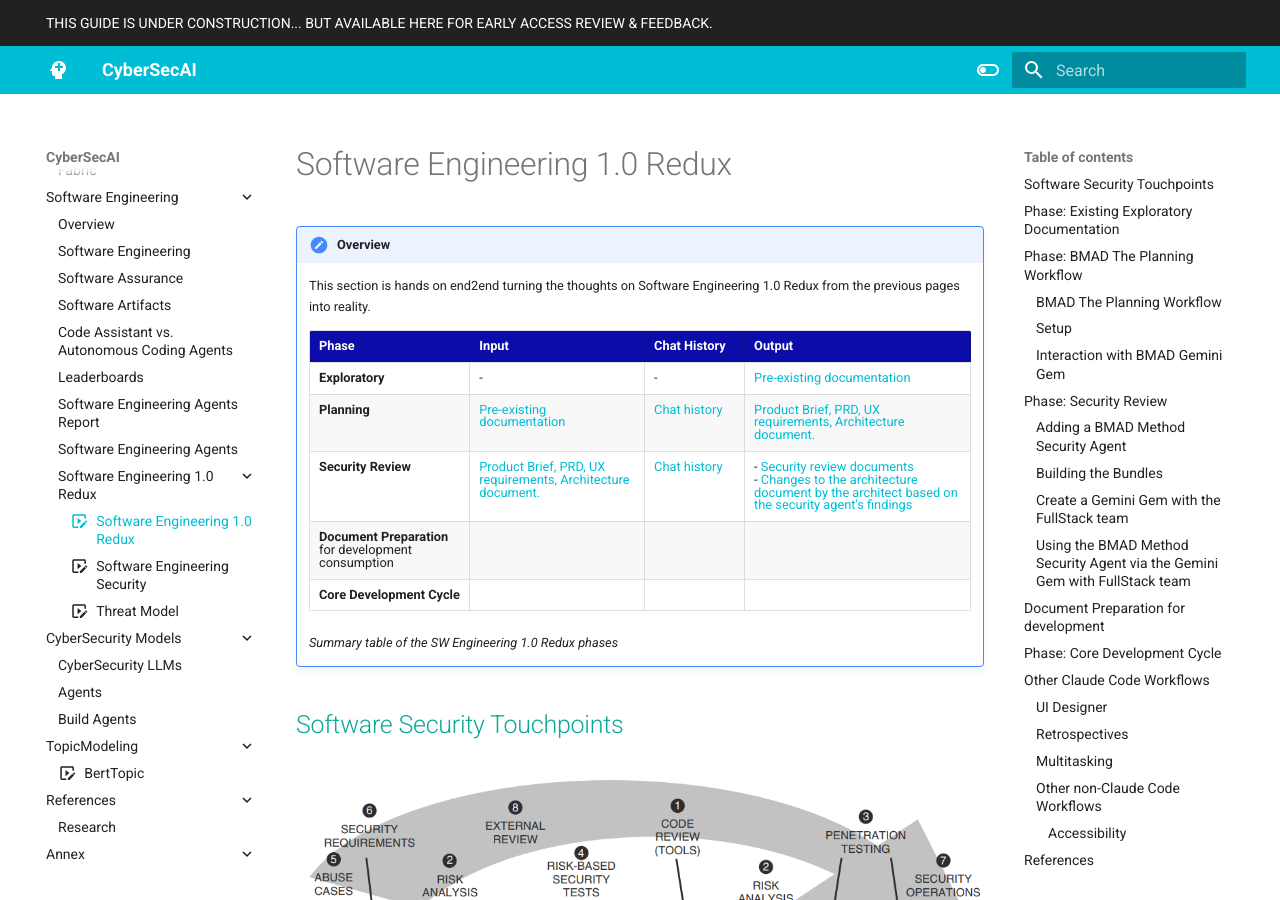
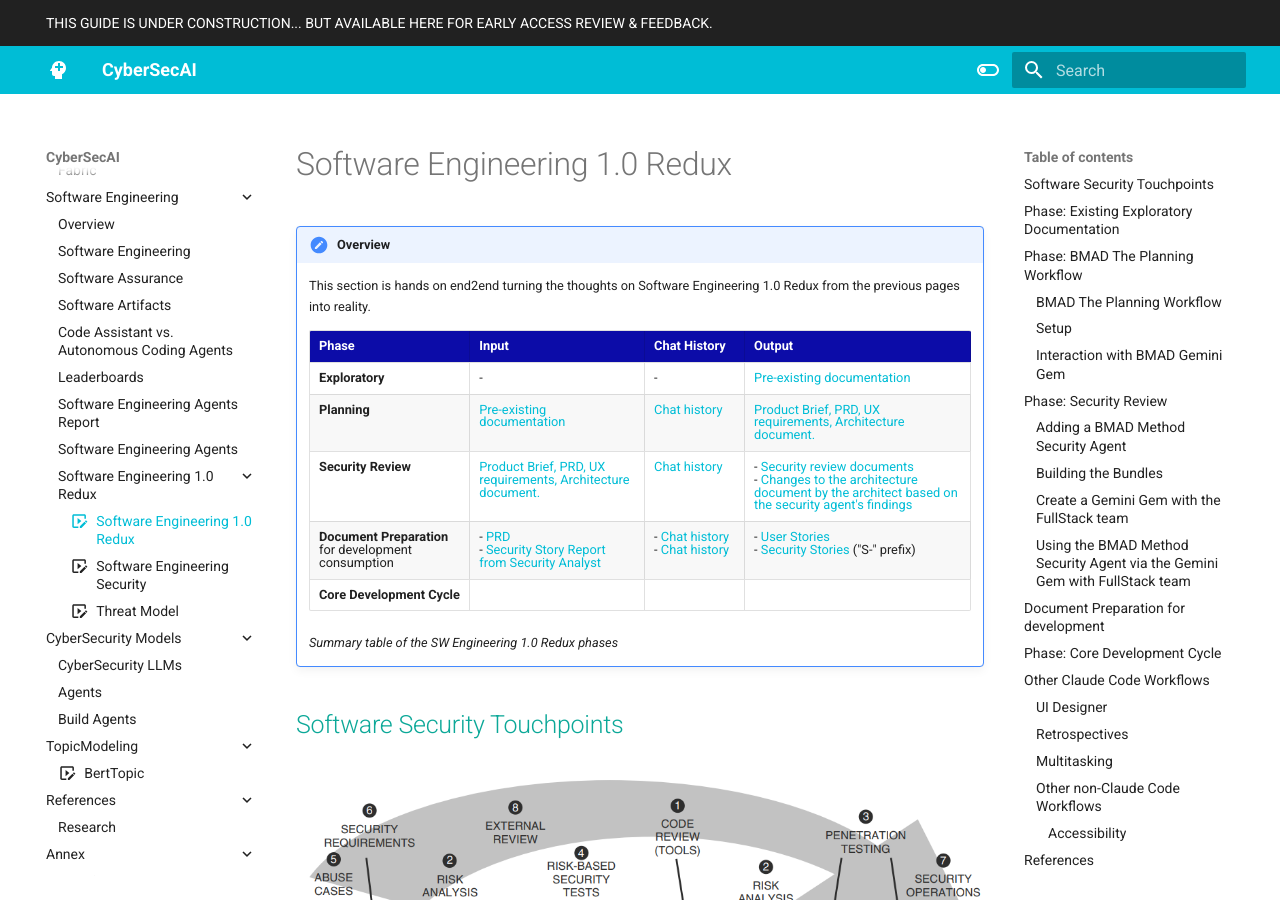
Before and after one commit to CyberSecAI/CyberSecAI.github.io, an MkDocs documentation site: the page built from docs/software/swe_redux.md, in a window 1280 px wide and 900 px high. Built offline with MkDocs 1.6.1 and Material for MkDocs 9.7.7, drawn with Linux system fonts in a browser that asks for light colours; comment, search, counter and statistics services are not loaded.

Commit message:
add security and user stories to table

```diff
--- a/docs/software/swe_redux.md
+++ b/docs/software/swe_redux.md
@@ -14,7 +14,7 @@ icon: material/play-box-edit-outline
     |     **Exploratory**     |   -        |      -    |     [Pre-existing documentation](https://github.com/CWE-ChatBot/CWE-ChatBot/blob/main/README.md#additional-documentation)       |
     |      **Planning**    |  [Pre-existing documentation](https://github.com/CWE-ChatBot/CWE-ChatBot/blob/main/README.md#additional-documentation)         | [Chat history](https://github.com/CWE-ChatBot/CWE-ChatBot/blob/main/docs/chats/bmad_planning_chat.md)          | [Product Brief, PRD, UX requirements, Architecture document.](https://github.com/CWE-ChatBot/CWE-ChatBot/blob/main/README.md#project-documentation)           |
     |      **Security Review**     |  [Product Brief, PRD, UX requirements, Architecture document.](https://github.com/CWE-ChatBot/CWE-ChatBot/blob/main/README.md#project-documentation)          |   [Chat history](https://github.com/CWE-ChatBot/CWE-ChatBot/blob/main/docs/chats/bmad_security_agent_chat.md)       |  - [Security review documents](https://github.com/CWE-ChatBot/CWE-ChatBot/tree/main/docs/security/bmad_fullagent_security) <br>- [Changes to the architecture document  by the architect based on the security agent's findings](https://github.com/CWE-ChatBot/CWE-ChatBot/commit/ad8b50438cc669f3f16afee755756af5300db464)         |
-    |      **Document Preparation** for development consumption     |           |          |            |
+    |      **Document Preparation** for development consumption     | - [PRD](https://github.com/CWE-ChatBot/CWE-ChatBot/blob/main/README.md#project-documentation) <br> - [Security Story Report from Security Analyst](https://github.com/CWE-ChatBot/CWE-ChatBot/blob/main/docs/security/bmad_fullagent_security/security_story_report.md)    |  - [Chat history](https://github.com/CWE-ChatBot/CWE-ChatBot/blob/main/docs/chats/bmad_user_stories.md) <br> - [Chat history](https://github.com/CWE-ChatBot/CWE-ChatBot/blob/main/docs/chats/bmad_security_stories.md)      |   - [User Stories](https://github.com/CWE-ChatBot/CWE-ChatBot/tree/main/docs/stories)<br>- [Security Stories](https://github.com/CWE-ChatBot/CWE-ChatBot/tree/main/docs/stories) ("S-" prefix)                |
     |      **Core Development Cycle**    |           |          |            |
 
     *Summary table of the SW Engineering 1.0 Redux phases*
```
Also changed, not shown: docs/software/swe_coding.md (added, +17 -0 lines).
